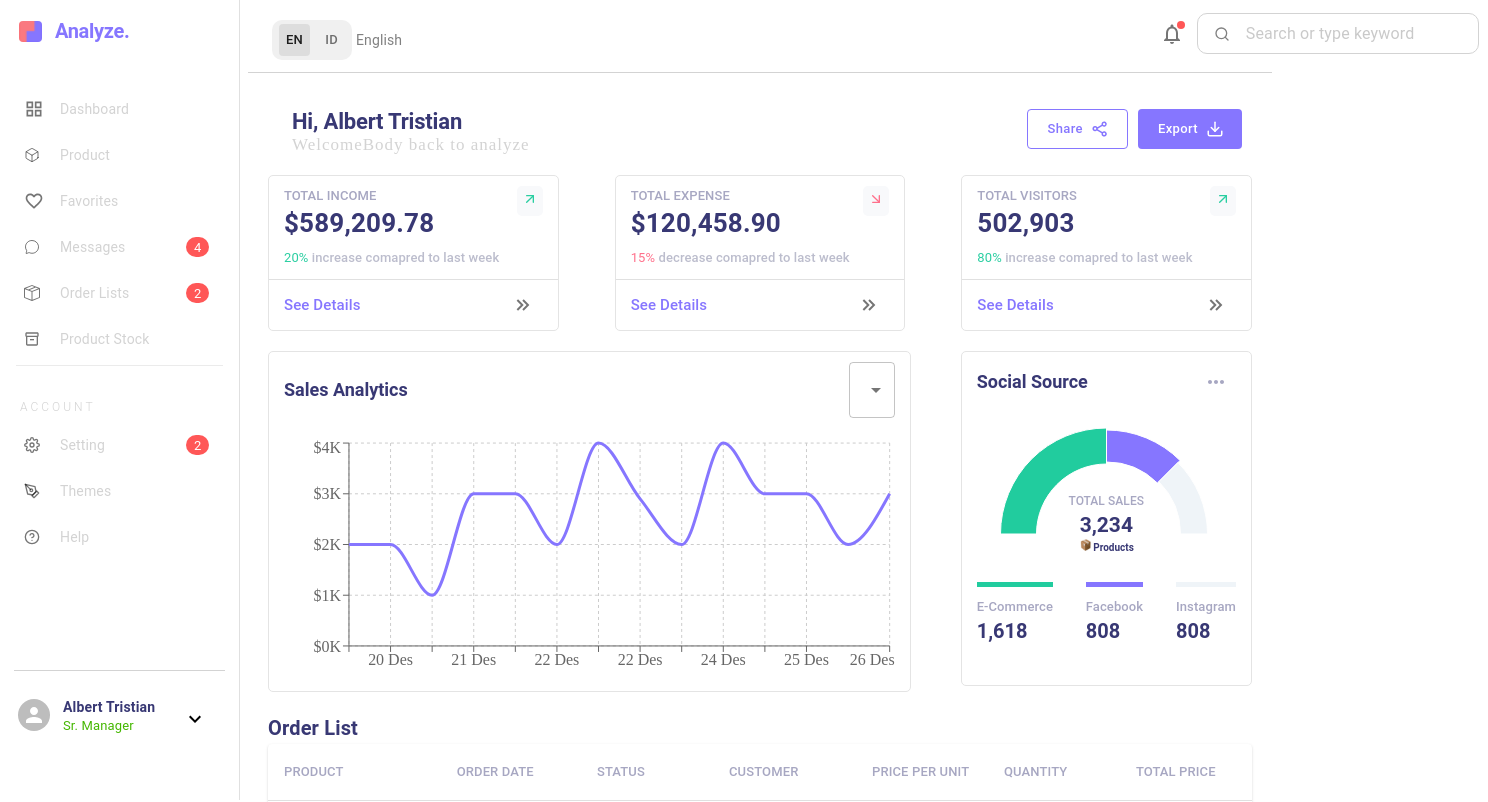
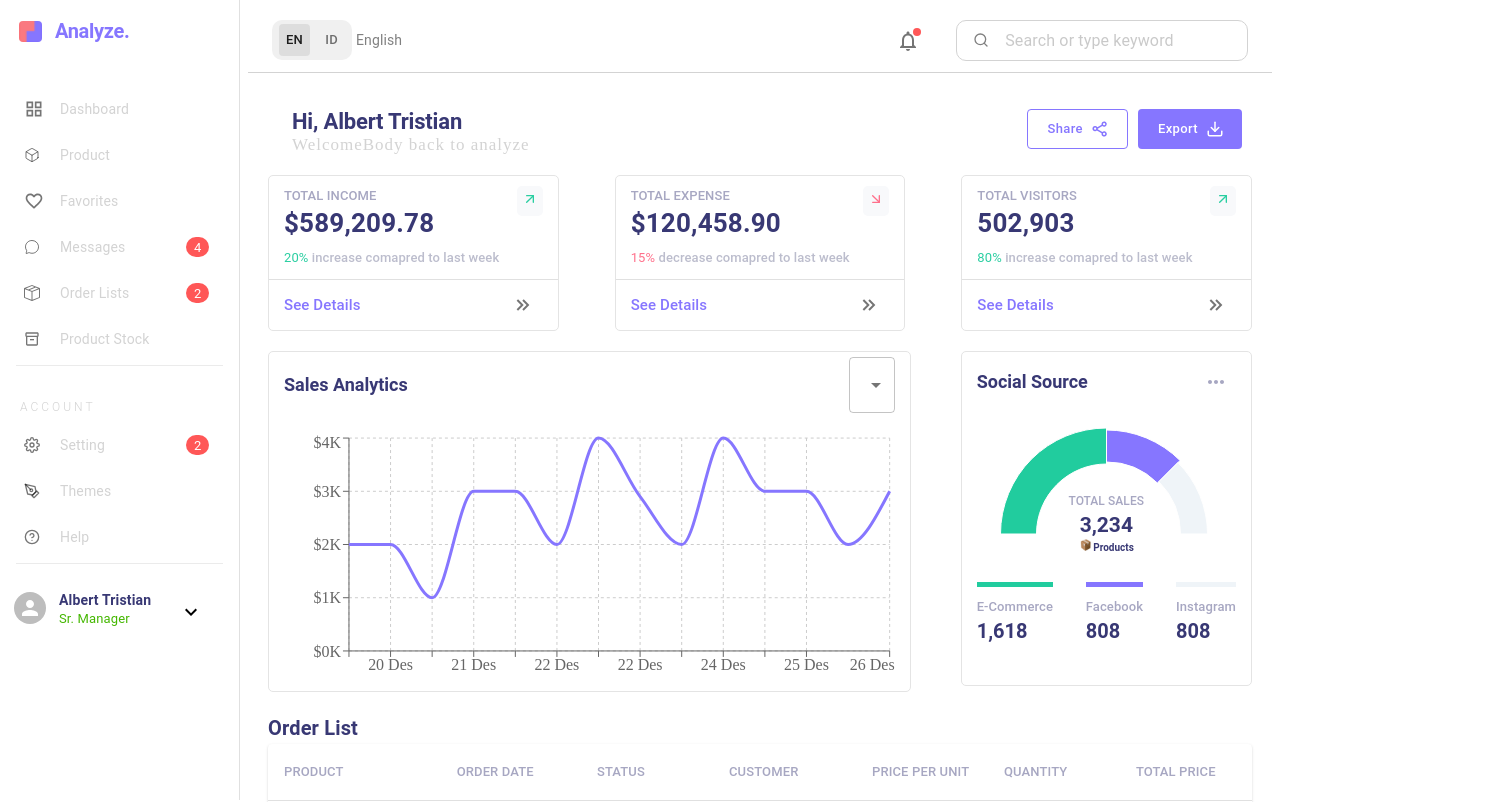
Before and after one commit to Kashaf-aiman/Analyze., a React (Create React App) app: page / in a window 1280 px wide. Shown: the top 802 px of the page, 1488 px wide, since content can reach past the window. Built offline with nearby package versions, Linux system fonts and the light colour scheme.

Commit message:
Added list

```diff
--- a/src/components/Charts/Charts.jsx
+++ b/src/components/Charts/Charts.jsx
@@ -15,7 +15,7 @@ export default function Charts() {
                 {/* LineChart */}
 
                 <Grid item xs={12} md={7} lg={8}>
-                    <Box sx={{ border: "1px solid #e4e4e4", borderRadius: "5px", padding: "10px 15px" }}>
+                    <Box sx={{ border: "1px solid #e4e4e4", borderRadius: "5px", padding: "5px 15px" }}>
                         <Box sx={{ display: "flex", justifyContent: "space-between", alignItems: "center", marginBottom: "20px" }}>
                             <Typography variant='h5' component='h4' sx={{ color: "#383874", fontSize: "18px", fontWeight: 'bold' }}>
                                 Sales Analytics
@@ -25,7 +25,8 @@ export default function Charts() {
                                     <MenuItem value={20}>Period: <Typography variant='body1' component='span' sx={{ color: "#383874", fontWeight: "bold",}}> This Month</Typography></MenuItem>
                                 </Select>
                         </Box>
-                        <ResponsiveContainer width="100%" height={243}>
+
+                        <ResponsiveContainer width="100%" height={253}>
                             <LineChart data={GraphData} >
                                 <CartesianGrid strokeDasharray="3 3" />
                                 <XAxis dataKey="name" />
--- a/src/components/Navbar/NavBar.jsx
+++ b/src/components/Navbar/NavBar.jsx
@@ -25,6 +25,7 @@ const NavBar = () => {
   }
 
   return (
+    <Box sx={{ flexGrow: 1 }}>
     <AppBar
     position="static"
     sx={{
@@ -66,16 +67,13 @@ const NavBar = () => {
                       <ToggleButton  value="Indonasian">ID</ToggleButton>
                     </StyledToggleButtonGroup>
 
-                    <Typography sx={{ fontSize:'14px',color:'Gray',marginLeft:'4px'}}>{alignment}</Typography>
-          </Toolbar>
+                    <Typography sx={{ display:{xs:"none",md:"flex"},fontSize:'14px',color:'Gray',marginLeft:'4px'}}>{alignment}</Typography>
 
+          <Box sx={{ flexGrow: 1 }} />
           <Box sx={{
                       color:'gray',
-                      margin:{xs:'2px 342px', md:'5px 56.5rem'},
-                      display: { xs: 'flex', sm: 'flex'},
-                      position:'absolute',
-                      justifyContent: 'space-between',
-                      alignItems: 'center',
+                      display: 'flex',
+                      alignItems: 'flex-end',
                       }}>
           <IconButton style = {{ marginRight: '2px' }}>
               <Badge variant="dot" overlap="circular" badgeContent="" sx={{
@@ -96,8 +94,9 @@ const NavBar = () => {
             />
           </Search>
           </Box>
+          </Toolbar>
     </AppBar>
-
+    </Box>
 
   )
 }
--- a/src/components/Navbar/NavBarElements.js
+++ b/src/components/Navbar/NavBarElements.js
@@ -7,6 +7,7 @@ import {
 
 export const Search = styled('div')(({ theme }) => ({
     position: 'relative',
+    display: 'flex',
     border: '1px solid lightgray',
     borderRadius: '10px',
     backgroundColor: alpha(theme.palette.common.white, 0.15),
@@ -14,10 +15,10 @@ export const Search = styled('div')(({ theme }) => ({
         backgroundColor: alpha(theme.palette.common.black, 0.02),
     },
     marginRigth: '0px',
-    width: '100%',
+    width: 'auto',
     [theme.breakpoints.up('sm')]: {
-        marginLeft: theme.spacing(0.1),
-        width: '280px',
+        marginLeft: theme.spacing(3),
+        width: 'auto',
     },
     }));
 
--- a/src/components/Sidebar/Avatar.js
+++ b/src/components/Sidebar/Avatar.js
@@ -6,15 +6,12 @@ import KeyboardArrowDownOutlinedIcon from '@mui/icons-material/KeyboardArrowDown
 
 export default function SAvatar() {
   return (
-    <Box sx={{position:'fixed',display:'flex',justifyContent:'space-between'}}>
+    <Box sx={{position:'fixed',display:'flex',flexDirection:'row',padding: '8px 14px',}}>
 
     <Box
     sx={{
-    position:'fixed',
-    display: 'flex',
-    marginRight: '18px',
+    position:'absolute',
     marginTop:'20px',
-    paddingLeft: '0px',
     alignItems: 'center',
     alignContent: 'center',
 
@@ -58,11 +55,12 @@ export default function SAvatar() {
     >
     Sr. Manager
     </Typography>
+
 </Box>
-
 <IconButton contained sx={{ color: 'black',marginLeft: '20px',marginTop:'20px',}}>
     <KeyboardArrowDownOutlinedIcon />
 </IconButton>
+
     </Box>
 );
 }
--- a/src/components/Sidebar/Sidebar.jsx
+++ b/src/components/Sidebar/Sidebar.jsx
@@ -215,20 +215,13 @@ const Sidebar = ({variant}) => {
                 )}
                 </ListItemButton>
         ))}
+
+            <Divider variant="middle" light={true} />
+        {/* <Box sx={{padding: '8px 14px',}}> */}
+        <SAvatar />
+    {/* </Box> */}
     </List>
 
-    <Box
-        sx={{
-            display: 'flex',
-            margin:'0px 14px',
-            marginTop:'99px',
-            padding: '8px 4px',
-            borderTop: '1px solid lightgray',
-            borderHeight: '1px',
-        }}
-        >
-        <SAvatar />
-    </Box>
     </>
     );
 
```
